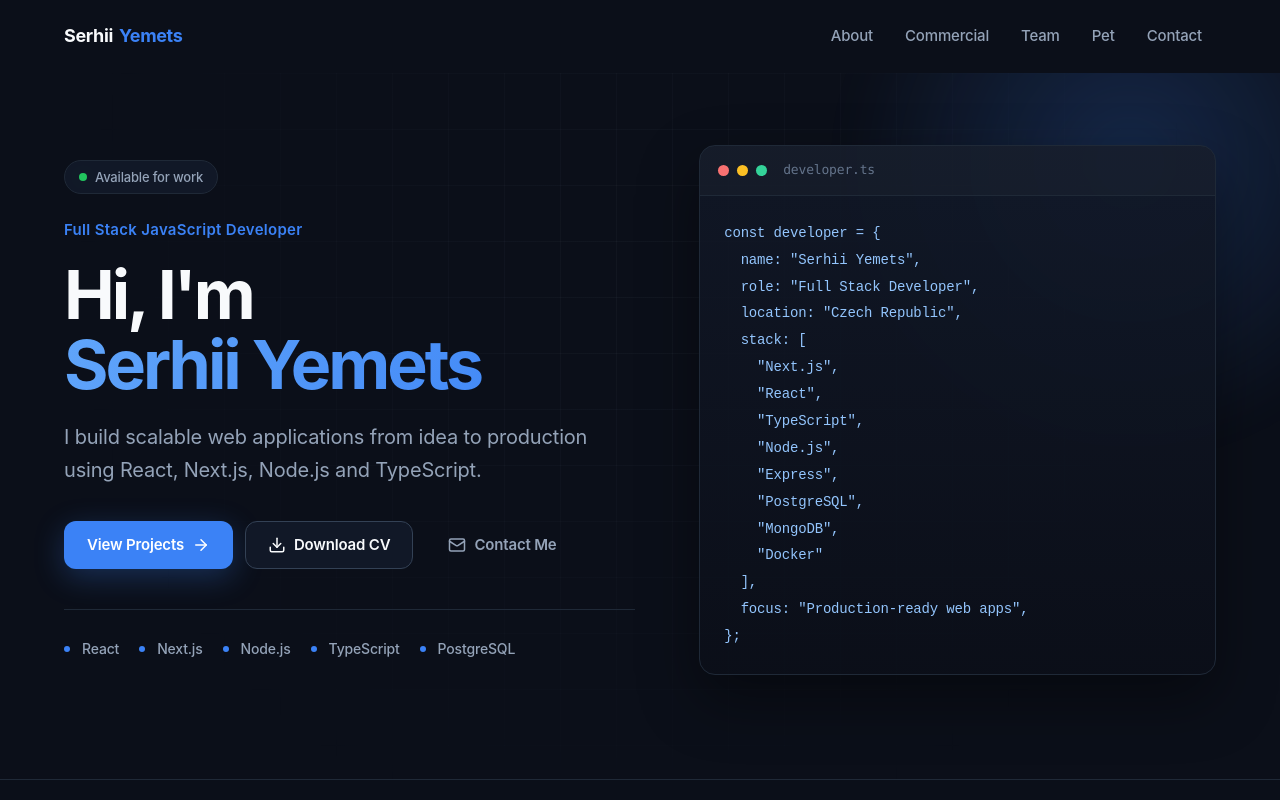
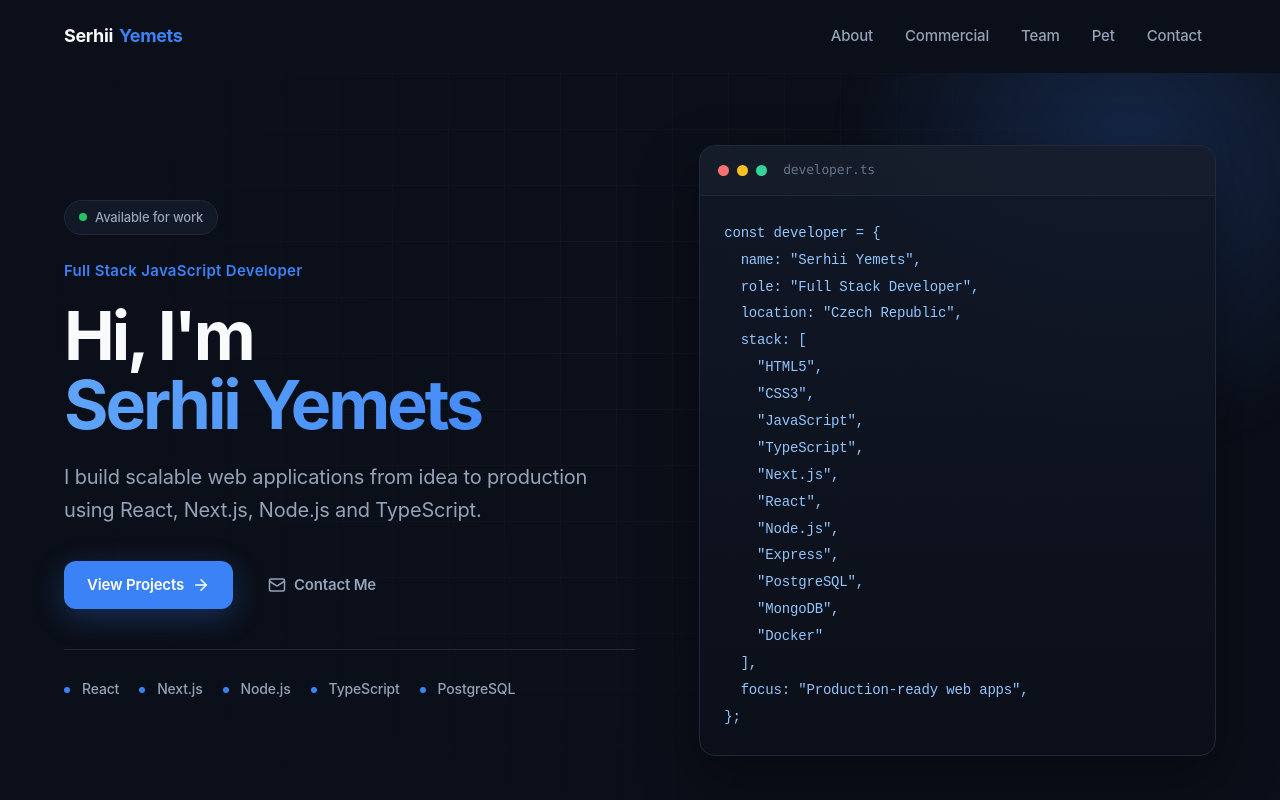
Before and after one commit to SerhiiYemets/serhii-yemets-portfolio, a Next.js app: page / in a window 1280 px wide. Shown: the top 800 px of the page. Built offline with nearby package versions, Linux system fonts and the light colour scheme.

Commit message:
update Hero

```diff
--- a/components/sections/Hero.tsx
+++ b/components/sections/Hero.tsx
@@ -7,9 +7,12 @@ import { ArrowRight, Download, Mail } from "lucide-react";
 import styles from "./Hero.module.css";
 
 const stack = [
+    "HTML5",
+    "CSS3",
+    "JavaScript",
+    "TypeScript",
     "Next.js",
     "React",
-    "TypeScript",
     "Node.js",
     "Express",
     "PostgreSQL",
@@ -72,15 +75,15 @@ export default function Hero() {
                     </motion.p>
 
                     <motion.div className={styles.actions} variants={item}>
-                        <Link href="/commercial-projects" className={styles.primaryButton}>
+                        <Link href="/team-projects" className={styles.primaryButton}>
                             View Projects
                             <ArrowRight size={18} />
                         </Link>
 
-                        <a href="/cv.pdf" download className={styles.secondaryButton}>
+                        {/* <a href="/cv.pdf" download className={styles.secondaryButton}>
                             <Download size={18} />
                             Download CV
-                        </a>
+                        </a> */}
 
                         <Link href="/contact" className={styles.ghostButton}>
                             <Mail size={18} />
```
